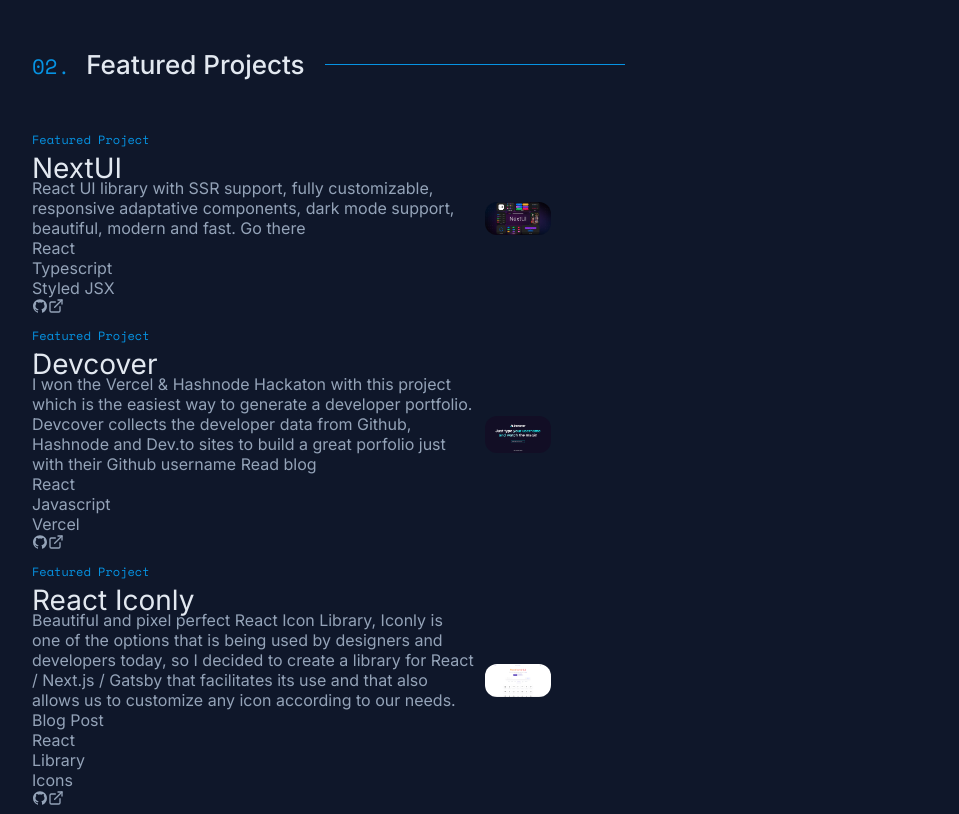
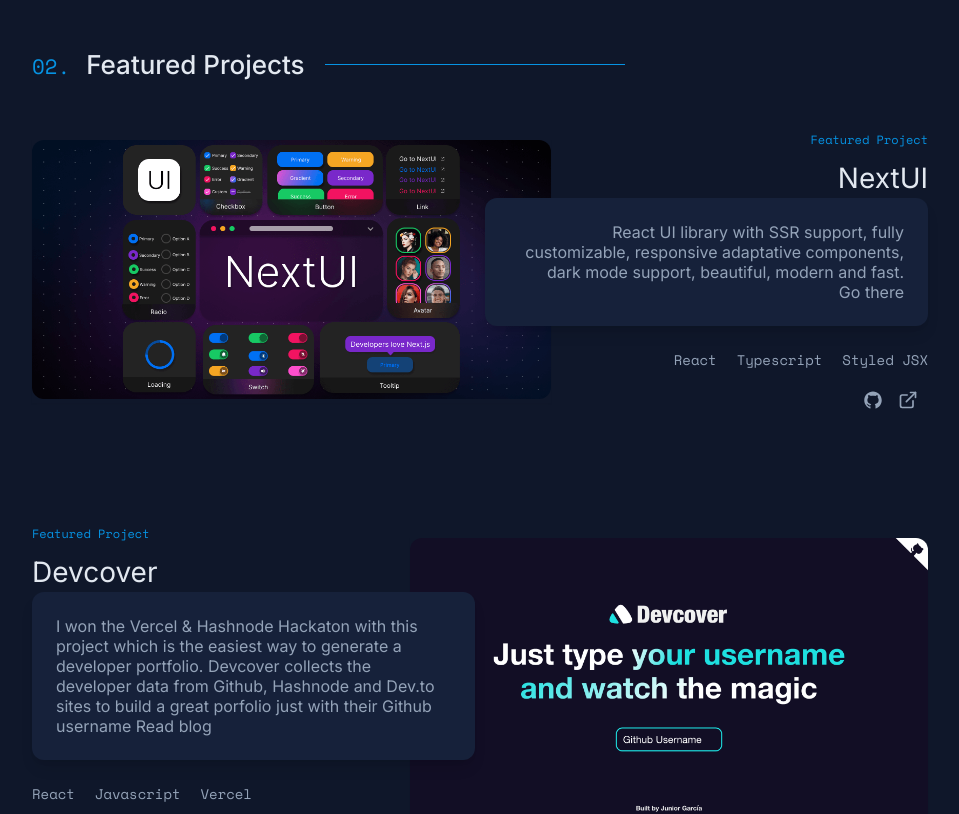
Before and after one commit to albertorg/portfolio-v2, a Next.js app: page / in a window 1280 px wide. Shown: the part 1480-2294 px from the top of the page, without its empty margins (160-1119 px from the left). Built offline with nearby package versions, Linux system fonts and the light colour scheme.

Commit message:
styled for big screens

```diff
--- a/src/components/Featured/Featured.tsx
+++ b/src/components/Featured/Featured.tsx
@@ -10,62 +10,76 @@
     <section>
       <NumberedHeading title="Featured Projects"/>
 
-      <div>
+      <div className="flex flex-col gap-13 sm:gap-24">
         {
           featured.map((project, idx) => {
             const { title, external, techs, github, cover, descriptionHtml } = project;
 
             return (
-              <div key={title} className="grid gap-[10px] grid-cols-12 items-center ?">
-                <div className="relative col-[1_/_7] row-span-full ">
+              <div key={title} className="grid gap-[10px] grid-cols-12 items-center group">
+                <div className="relative col-[1_/_7] row-span-full group-odd:text-right group-odd:col-[7/-1]">
                   <p className="my-[10px] text-primary font-space text-xs">
                     Featured Project
                   </p>
-                  <h3 className="text-white text-[clamp(24px,5vw,28px)]">
+                  <h3 className="text-white text-[clamp(24px,5vw,28px)] leading-10">
                     {title}
                   </h3>
                   <div
-                    className="project-description"
+                    className="shadow-lg relative z-20 p-6 rounded-xl bg-base-200"
                     dangerouslySetInnerHTML={{ __html: descriptionHtml }}
                   />
 
                   {techs.length && (
-                    <ul className="project-tech-list">
+                    <ul className="flex flex-nowrap relative z-20 mt-6 mb-[10px] gap-5
+                      text-[13px] sm:text-sm group-odd:justify-end">
                       {techs.map((tech) => (
-                        <li key={tech}>{tech}</li>
+                        <li key={tech} className="font-space whitespace-nowrap">
+                          {tech}
+                        </li>
                       ))}
                     </ul>
                   )}
 
-                  <div className="styled project link">
+                  <div className="flex items-center relative mt-[10px] ml-[-10px] group-odd:justify-end">
                     {github && (
-                      <a rel="noreferrer" target="_blank" href={github} aria-label="GitHub Link">
-                        <AiOutlineGithub />
+                      <a
+                        className="p-[10px]"
+                        rel="noreferrer"
+                        target="_blank"
+                        href={github}
+                        aria-label="GitHub Link"
+                      >
+                        <AiOutlineGithub
+                          className="w-5 h-5 hover:text-white transition-colors "
+                        />
                       </a>
                     )}
                     {external && (
                       <a
+                        className="p-[10px] ml-[-5px]"
                         rel="noreferrer"
                         target="_blank"
                         href={external}
                         aria-label="External Link"
                       >
-                        <FiExternalLink />
+                        <FiExternalLink
+                          className="w-5 h-5 hover:text-white transition-colors"
+                        />
                       </a>
                     )}
                   </div>
                 </div>
 
-                <div className="styledProjectImgWrapper">
+                <div className="shadow-sm col-[6_/_-1] row-span-full relative z-10 w-full max-w-full group-odd:col-[1/8]">
                   <a href={external || github || '#'}>
-                    <div className="img-wrapper">
-                      <div className="img-cont" />
+                    <div className="relative overflow-hidden">
+                      <div className="w-full" />
                       <Image
                         src={cover}
                         alt={title}
-                        width={100}
-                        height={100}
-                        className="object-cover object-center max-w-full rounded-xl"
+                        width={520}
+                        height={324}
+                        className="object-cover object-[center_center] max-w-full rounded-xl top-0 left-0 w-full h-full"
                       />
                     </div>
                   </a>
--- a/tailwind.config.js
+++ b/tailwind.config.js
@@ -20,7 +20,7 @@
     colors: {
       'base': {
         100: 'rgb(15, 23, 42)',
-        200: 'rgb(19, 28, 49)'
+        200: 'rgb(22 33 58)'
       },
       'primary': '#0693e3',
       'primary-2': 'rgba(6,147,227,0.1)',
```
